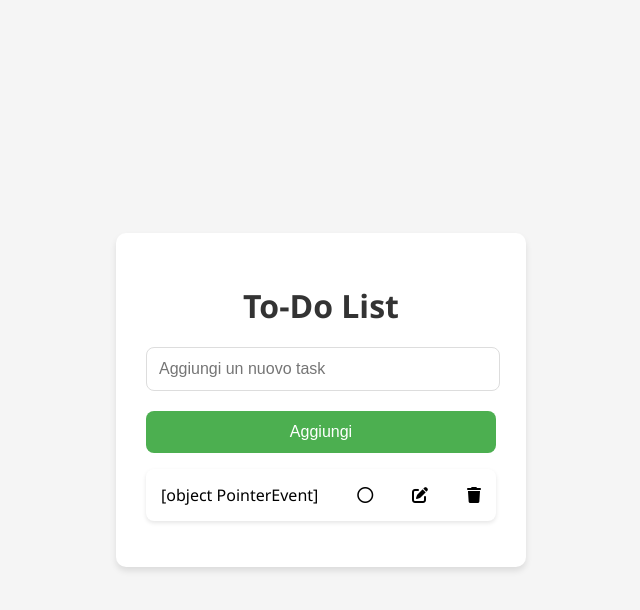
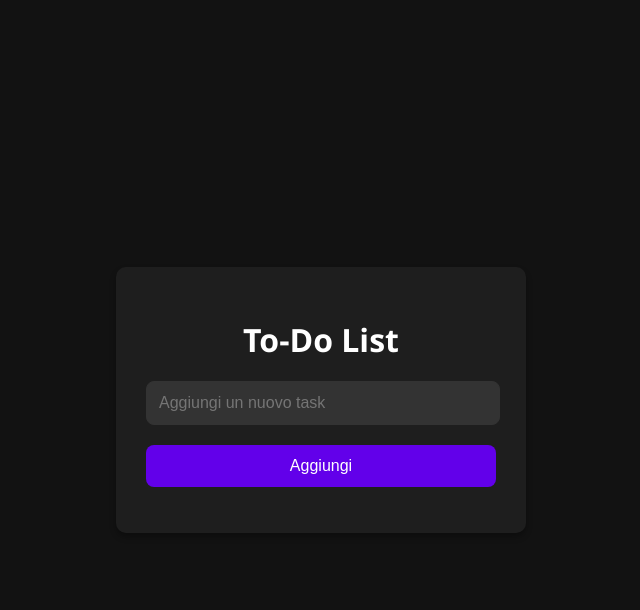
Before and after one commit to Mx444/todo-list, a plain HTML site: page index.html in a window 1280 px wide. Both pictures are taken after a click on the button "Aggiungi". Shown: the whole page, without its empty margins (319-959 px from the left). Drawn offline with Linux system fonts and the light colour scheme.

Commit message:
fix: minor fix js addtodo & css

```diff
--- a/script.js
+++ b/script.js
@@ -17,11 +17,16 @@ let todos = [];
 let id = 0;
 
 function addTodo(Description) {
+  if (!taskInput.value) {
+    window.alert("Task non valida");
+    return;
+  }
   const description = taskInput.value || Description;
   var newList = document.createElement("li");
   newList.innerHTML = `${description}<i class="far fa-circle"></i><i class="fas fa-edit"></i><i class="fas fa-trash"></i>`;
   newList.dataset.id = id;
   taskList.appendChild(newList);
+  taskInput.value = "";
 
   todos.push({
     description: description,
--- a/styles.css
+++ b/styles.css
@@ -1,6 +1,7 @@
 body {
   font-family: "Segoe UI", Tahoma, Geneva, Verdana, sans-serif;
-  background-color: #f5f5f5;
+  background-color: #121212;
+  color: #e0e0e0;
   margin: 0;
   padding: 0;
   display: flex;
@@ -10,32 +11,34 @@ body {
 }
 
 .container {
-  background: #ffffff;
+  background: #1e1e1e;
   padding: 30px;
   border-radius: 10px;
-  box-shadow: 0 4px 6px rgba(0, 0, 0, 0.1);
+  box-shadow: 0 4px 6px rgba(0, 0, 0, 0.3);
   width: 350px;
 }
 
 h1 {
   text-align: center;
   margin-bottom: 20px;
-  color: #333333;
+  color: #ffffff;
 }
 
 input[type="text"] {
   width: calc(100% - 22px);
   padding: 12px;
   margin-bottom: 20px;
-  border: 1px solid #dddddd;
+  border: 1px solid #333333;
   border-radius: 8px;
   font-size: 16px;
+  background-color: #333333;
+  color: #e0e0e0;
 }
 
 button {
   width: 100%;
   padding: 12px;
-  background: #4caf50;
+  background: #6200ea;
   color: #ffffff;
   border: none;
   border-radius: 8px;
@@ -45,7 +48,7 @@ button {
 }
 
 button:hover {
-  background: #45a049;
+  background: #3700b3;
 }
 
 ul {
@@ -57,11 +60,11 @@ li {
   display: flex;
   justify-content: space-between;
   align-items: center;
-  background: #ffffff;
+  background: #2c2c2c;
   margin-bottom: 15px;
   padding: 15px;
   border-radius: 8px;
-  box-shadow: 0 2px 4px rgba(0, 0, 0, 0.1);
+  box-shadow: 0 2px 4px rgba(0, 0, 0, 0.3);
 }
 
 .task-actions {
@@ -70,17 +73,18 @@ li {
 }
 
 .task-actions button {
-  background: #007bff;
+  background: #03dac6;
   border: none;
-  color: #ffffff;
+  color: #000000;
   padding: 8px;
   border-radius: 5px;
   cursor: pointer;
   font-size: 14px;
+  transition: background-color 0.3s ease;
 }
 
 .task-actions button:hover {
-  background: #0056b3;
+  background: #018786;
 }
 
 .task-done {
```
